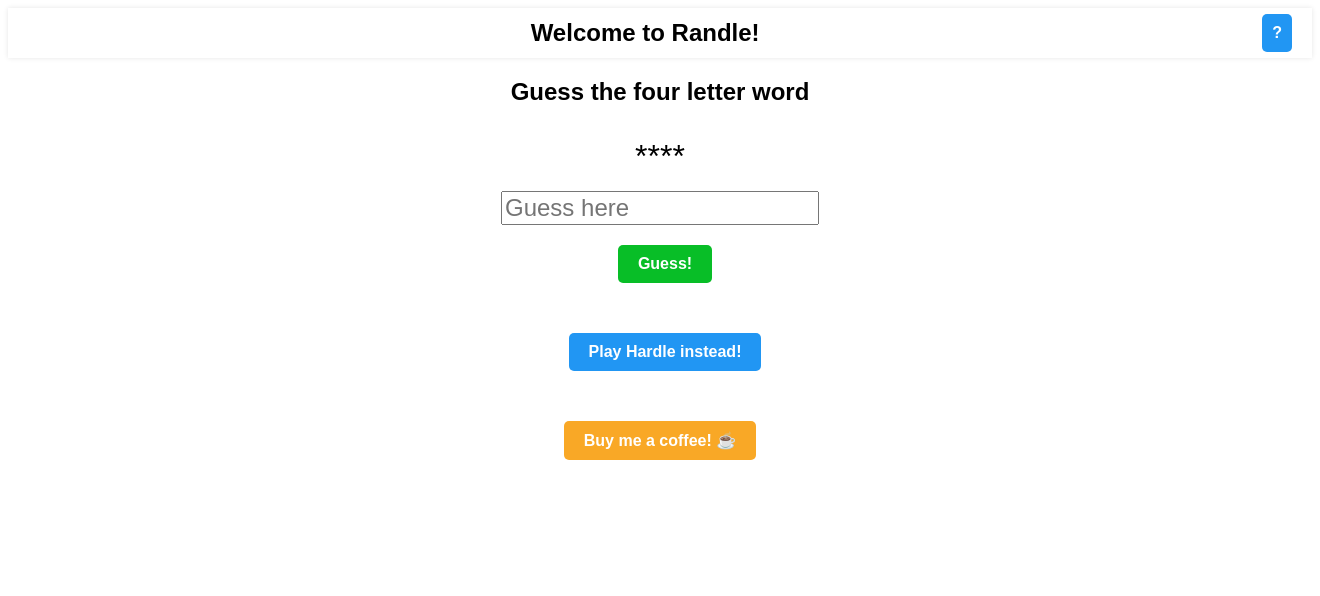
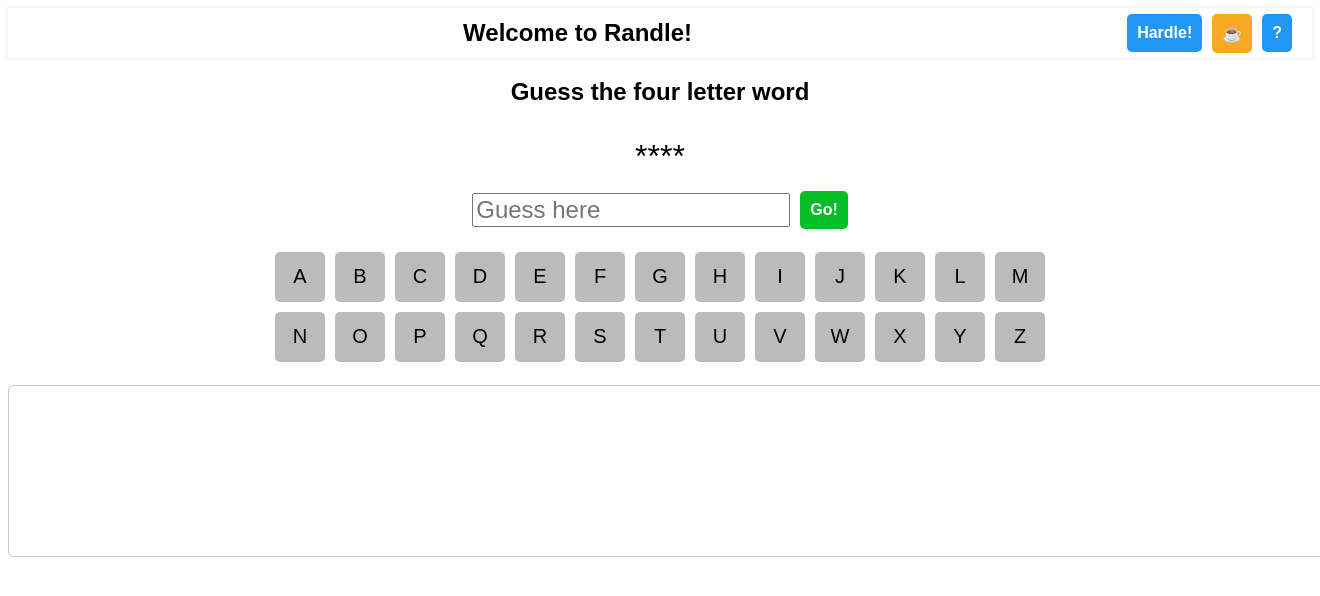
Before and after one commit to jamesdanielwhitford/deploy-test, a Flask app: page /randle in a window 1320 px wide; the page is wider, and only the part inside the window is pictured. Shown: the top 596 px of that part. Run offline with Flask 3, Linux system fonts and the light colour scheme; some libraries are stand-ins or nearby versions.

Commit message:
Add new UI

```diff
--- a/app.py
+++ b/app.py
@@ -1,5 +1,10 @@
 import psycopg2
 from flask import Flask, render_template, request
+from flask_session import Session;
+from flask import session;
+from flask import jsonify;
+from datetime import date
+
 
 # setup environment variables
 import os
@@ -11,6 +16,8 @@ import os
 
 app = Flask(__name__)
 
+Session(app)
+
 @app.route('/')
 def index():
     return render_template('hardle.html')
@@ -18,6 +25,8 @@ def index():
 @app.route('/randle')
 def randle():
     return render_template('randle.html')
+
+
 
 # @app.route('/add-name', methods=['POST'])
 # def add_name():
--- a/static/css/styles.css
+++ b/static/css/styles.css
@@ -42,8 +42,8 @@ h1 {
 
 #guessButton {
   margin-left: 10px;
-  margin-top: 20px;
-  padding: 10px 20px;
+  /* margin-top: 20px; */
+  padding: 10px 10px;
   font-size: 16px;
   font-weight: bold;
   background-color: #08be27;
@@ -54,12 +54,12 @@ h1 {
 }
 
 #randleButton {
+  font-weight: bold;
+  background-color: #2196f3;
   margin-left: 10px;
-  margin-top: 50px;
-  padding: 10px 20px;
+  padding: 10px 10px;
   font-size: 16px;
   font-weight: bold;
-  background-color: #2196f3;
   color: #fff;
   border: none;
   border-radius: 5px;
@@ -174,7 +174,7 @@ ul:after {
 
   #guessInput {
     font-size: 1.2em;
-    width: 70%;
+    width: 40%;
   }
 
   button {
@@ -219,3 +219,47 @@ ul:after {
     cursor: pointer;
   }
 }
+
+#coffee {
+  margin-left: 10px;
+  padding: 10px 10px;
+  font-size: 16px;
+  font-weight: bold;
+  background-color: #f9a826;
+  color: #fff;
+  border: none;
+  border-radius: 5px;
+  cursor: pointer;
+}
+
+.alphabet-buttons {
+  display: flex;
+  flex-wrap: wrap;
+  justify-content: center;
+  align-items: center;
+  max-width: 800px;
+  margin: 0 auto;
+}
+
+.letter-button {
+  width: 50px;
+  height: 50px;
+  font-size: 20px;
+  margin: 5px;
+  background-color: #bbb;
+  color: #000;
+  border: none;
+  border-radius: 5px;
+}
+
+.letter-button.red {
+  background-color: #f00;
+}
+
+.letter-button.orange {
+  background-color: #ff8c00;
+}
+
+.letter-button.green {
+  background-color: #0f0;
+}
--- a/static/js/randle.js
+++ b/static/js/randle.js
@@ -70,6 +70,8 @@ function guess() {
   // Add the guess to the user's list of guesses
   userGuesses.push(guess);
 
+  dailyGuessesAndScores = [];
+
   // Update the list of guesses on the screen
   let guessList = '';
   for (let i = 0; i < userGuesses.length; i++) {
@@ -79,8 +81,11 @@ function guess() {
     if (i == 3) {
       guessList += '<br/><br/>';
     }
+    dailyGuessesAndScores.push({ guess: guessText, score: guessScore });
   }
   document.getElementById('guesses').innerHTML = guessList;
+
+  updateSession('dailyGuesses', dailyGuessesAndScores);
 
   // Check if the guess is correct
   if (guess === dailyWord) {
@@ -128,3 +133,47 @@ function scoreGuess(guess) {
   }
   return score;
 }
+
+function updateSession(key, value) {
+  $.ajax({
+    type: 'POST',
+    url: '/update_session',
+    contentType: 'application/json',
+    data: JSON.stringify({ key: key, value: value }),
+    success: function (response) {
+      console.log(response);
+    },
+    error: function (response) {
+      console.error(response);
+    },
+  });
+}
+
+// Get all the letter buttons
+const letterButtons = document.querySelectorAll('.letter-button');
+
+// Define the sequence of colors
+const colors = ['red', 'orange', 'green', 'grey'];
+
+// Add click event listeners to each button
+letterButtons.forEach((button, index) => {
+  button.addEventListener('click', () => {
+    // Get the current color of the button
+    const currentColor = button.classList[1];
+
+    // Find the index of the current color in the colors array
+    const currentColorIndex = colors.indexOf(currentColor);
+
+    // Calculate the index of the next color in the colors array
+    const nextColorIndex = (currentColorIndex + 1) % colors.length;
+
+    // Get the next color from the colors array
+    const nextColor = colors[nextColorIndex];
+
+    // Remove the current color class from the button
+    button.classList.remove(currentColor);
+
+    // Add the next color class to the button
+    button.classList.add(nextColor);
+  });
+});
--- a/templates/randle.html
+++ b/templates/randle.html
@@ -13,6 +13,15 @@
     <div id="game">
       <div class="header-container">
         <h1>Welcome to Randle!</h1>
+        <form action="/" method="get" id="form">
+          <input type="submit" id="randleButton" value="Hardle!" />
+        </form>
+        <button
+          id="coffee"
+          onclick="window.open('https://www.buymeacoffee.com/jameswhitford')"
+        >
+          ☕️
+        </button>
         <button onclick="showAlert()" id="rules">?</button>
       </div>
 
@@ -20,21 +29,55 @@
       <p id="word"></p>
       <p id="guesses"></p>
       <p id="message"></p>
-      <div class="center" style="display: flex; flex-direction: column">
+      <div class="center" style="display: flex; flex-direction: row">
         <input type="text" id="guessInput" placeholder="Guess here" />
-        <button id="guessButton" onclick="guess()">Guess!</button>
+        <button id="guessButton" onclick="guess()">Go!</button>
       </div>
 
-      <form action="/" method="get" id="form">
-        <input type="submit" id="randleButton" value="Play Hardle instead!" />
-      </form>
-      <button
-        class="center"
-        id="coffee"
-        onclick="window.open('https://www.buymeacoffee.com/jameswhitford')"
-      >
-        Buy me a coffee! ☕️
-      </button>
+      <br />
+      <div class="alphabet-buttons">
+        <button class="letter-button">A</button>
+        <button class="letter-button">B</button>
+        <button class="letter-button">C</button>
+        <button class="letter-button">D</button>
+        <button class="letter-button">E</button>
+        <button class="letter-button">F</button>
+        <button class="letter-button">G</button>
+        <button class="letter-button">H</button>
+        <button class="letter-button">I</button>
+        <button class="letter-button">J</button>
+        <button class="letter-button">K</button>
+        <button class="letter-button">L</button>
+        <button class="letter-button">M</button>
+        <button class="letter-button">N</button>
+        <button class="letter-button">O</button>
+        <button class="letter-button">P</button>
+        <button class="letter-button">Q</button>
+        <button class="letter-button">R</button>
+        <button class="letter-button">S</button>
+        <button class="letter-button">T</button>
+        <button class="letter-button">U</button>
+        <button class="letter-button">V</button>
+        <button class="letter-button">W</button>
+        <button class="letter-button">X</button>
+        <button class="letter-button">Y</button>
+        <button class="letter-button">Z</button>
+      </div>
+      <br />
+      <div>
+        <textarea
+          style="
+            width: 100%;
+            height: 150px;
+            font-size: 16px;
+            padding: 10px;
+            border: 1px solid #ccc;
+            border-radius: 5px;
+            resize: vertical;
+          "
+          class="note-input"
+        ></textarea>
+      </div>
     </div>
     <script src="https://cdnjs.cloudflare.com/ajax/libs/seedrandom/3.0.5/seedrandom.min.js"></script>
     <script
```
Also changed, not shown: static/js/hardle.js (+50 -2 lines), templates/hardle.html (+48 -7 lines).
